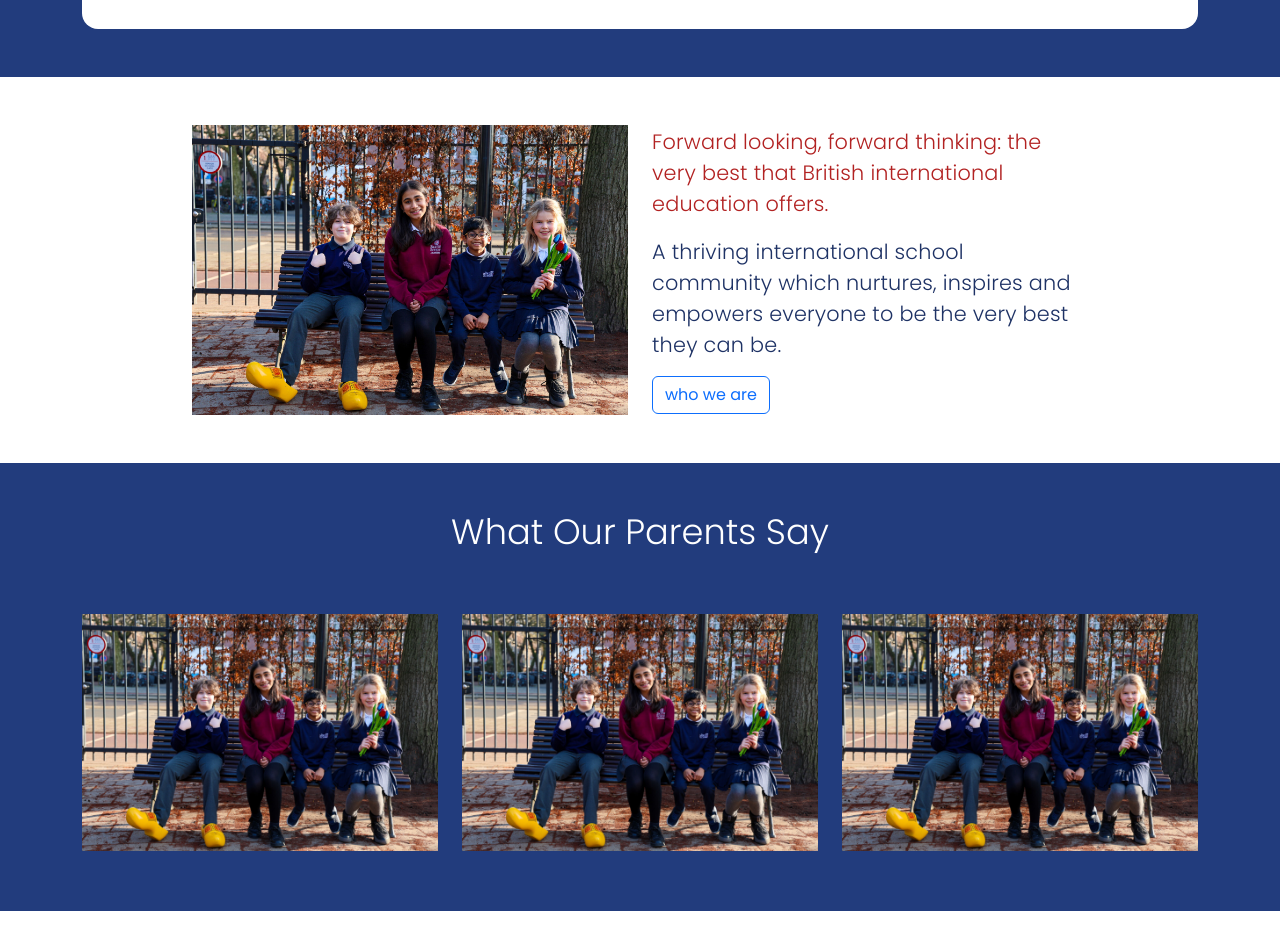
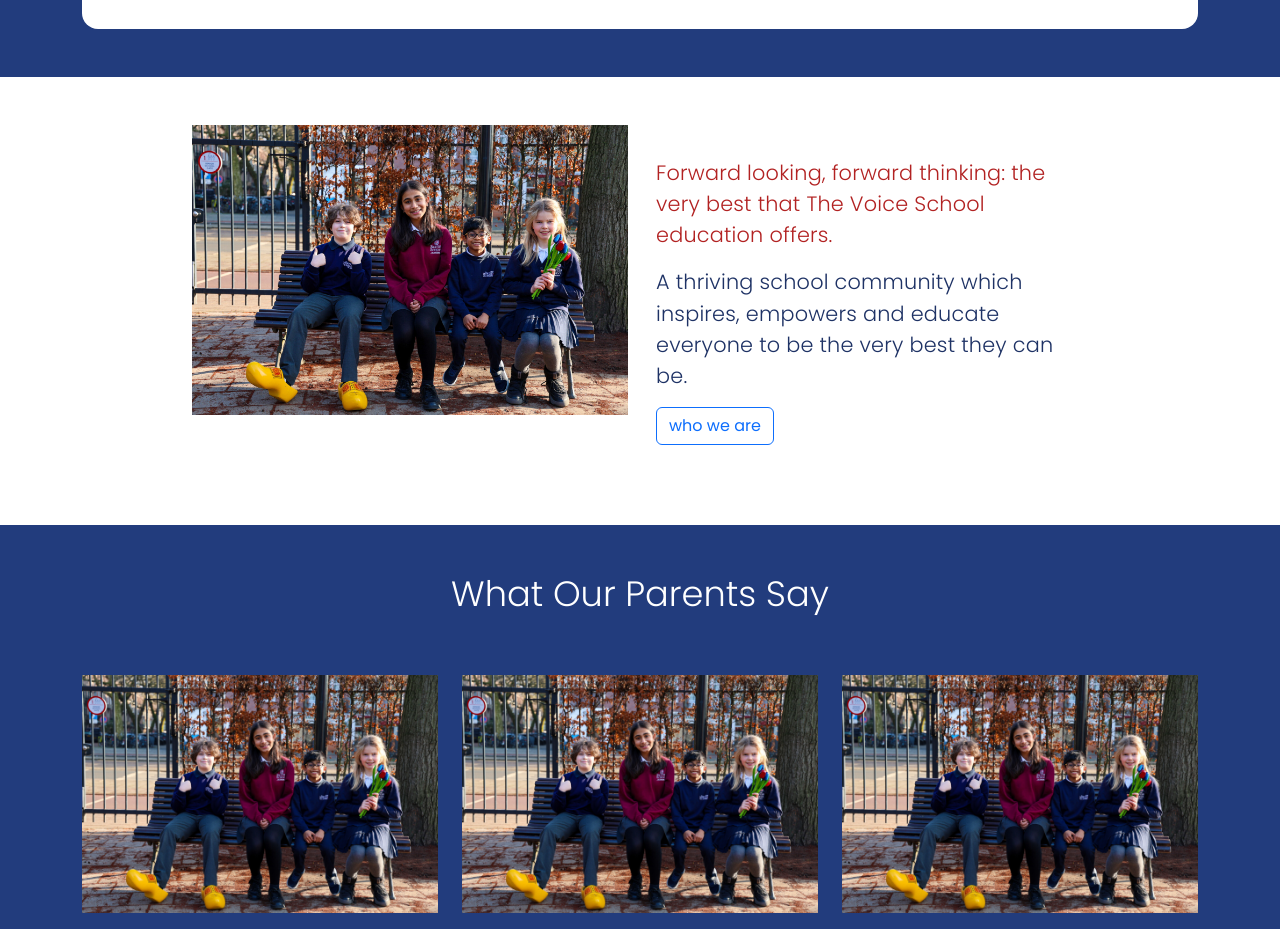
Before and after one commit to aeoncotz/mySch, a plain HTML site: page index.html in a window 1280 px wide. Shown: the part 1182-2111 px from the top of the page. Drawn offline with nearby package versions, Linux system fonts and the light colour scheme.

```diff
--- a/index.html
+++ b/index.html
@@ -38,7 +38,7 @@
                             aria-expanded="false">
                             About us
                         </a>
-                        <ul class="dropdown-menu">
+                        <ul class="">
                             <li><a class="dropdown-item" href="#">Our Story</a></li>
                             <li><a class="dropdown-item" href="#">Accreditations</a></li>
                             <li><a class="dropdown-item" href="#">Leadership and Governance</a></li>
@@ -162,9 +162,9 @@
             </div>
             <div class="col-sm-6 description poppins-light">
                 <p class="p-red">
-                    Forward looking, forward thinking: the very best that British international education offers.</p>
+                    Forward looking, forward thinking: the very best that The Voice School education offers.</p>
                 <p class="p-blue">
-                    A thriving international school community which nurtures, inspires and empowers everyone to be the
+                    A thriving school community which inspires, empowers and educate everyone to be the
                     very best they can be.</p>
                 <button type="button" class="btn btn-outline-primary">who we are</button>
             </div>
--- a/res/css/main.css
+++ b/res/css/main.css
@@ -254,6 +254,7 @@ body {
   align-items: flex-start;
   justify-content: center;
   flex-direction: column;
+  padding: 2rem 1rem;
 }
 
 .what-our-parents-say .row {
```
